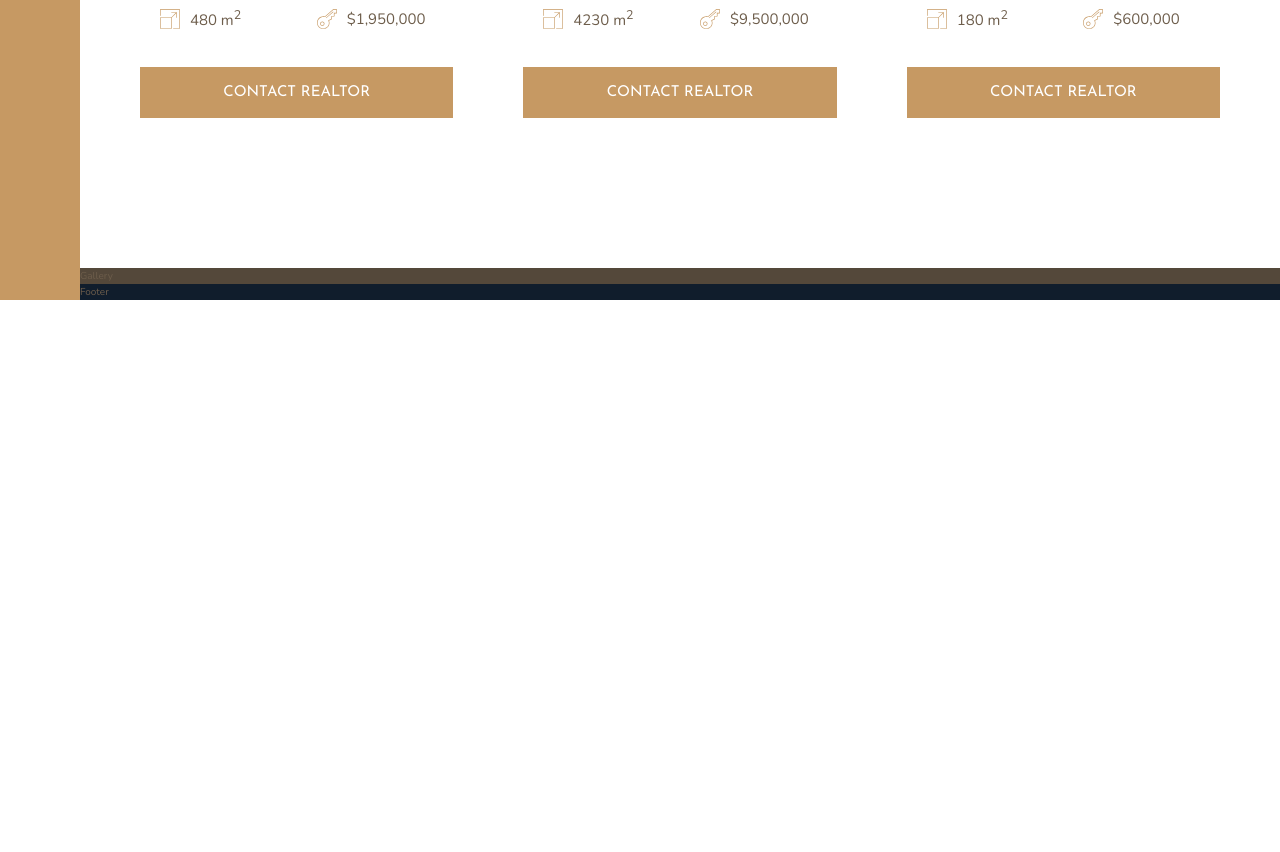
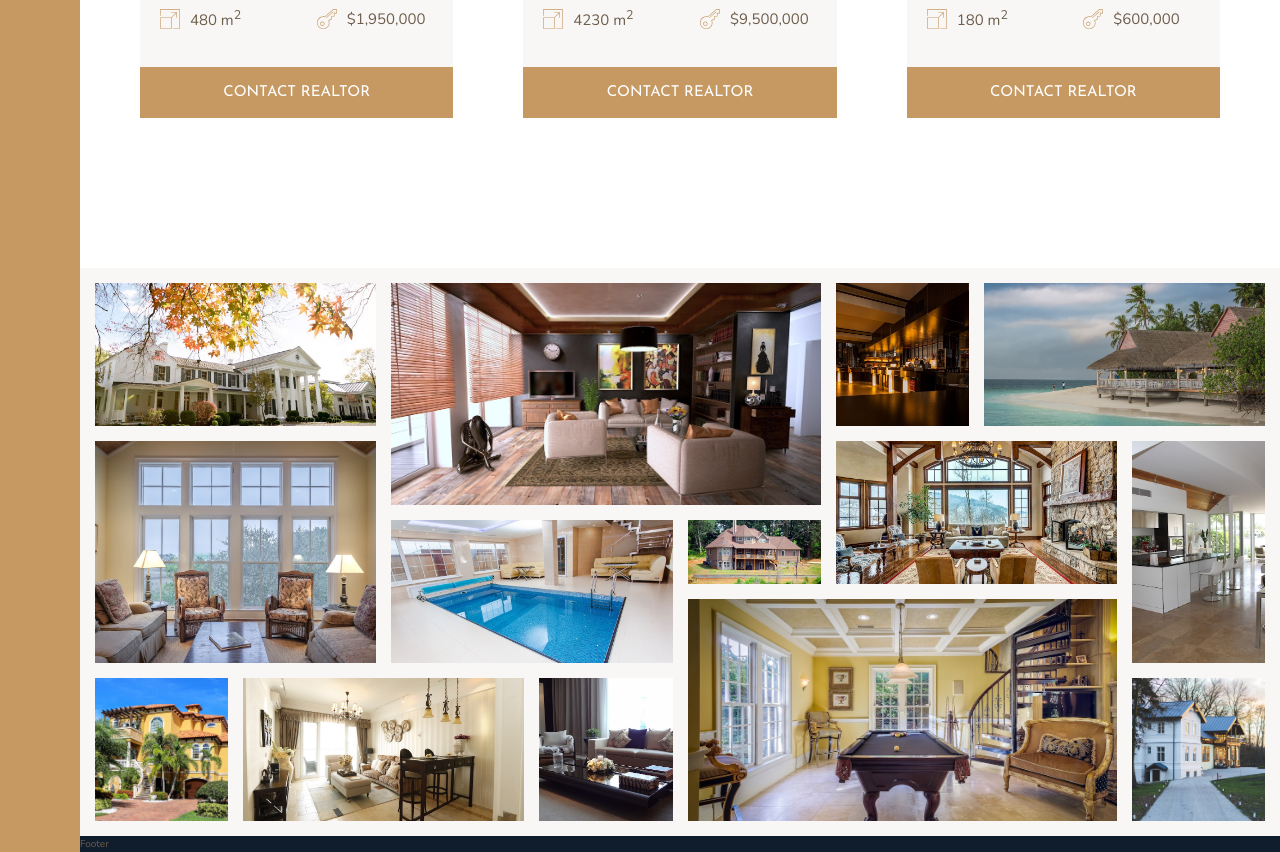
Before and after one commit to LenkaVer/Nexter-project, a website: page index.html in a window 1280 px wide. Shown: the part 2804-3656 px from the top of the page. Before the commit the page ends 3104 px from the top, so only its background shows below. Drawn offline with nearby package versions, Linux system fonts and the light colour scheme.

Commit message:
added gallery section

```diff
--- a/index.html
+++ b/index.html
@@ -308,7 +308,73 @@
         <button class="btn home__btn">Contact realtor</button>
       </div>
     </div>
-    <section class="gallery">Gallery</section>
+
+    <!-- GALLERY SECTION -->
+    <section class="gallery">
+      <figure class="fallery__item gallery__item--1">
+        <img src="img/gal-1.jpeg" alt="Gallery image 1" class="gallery__img" />
+      </figure>
+
+      <figure class="fallery__item gallery__item--2">
+        <img src="img/gal-2.jpeg" alt="Gallery image 2" class="gallery__img" />
+      </figure>
+      <figure class="fallery__item gallery__item--3">
+        <img src="img/gal-3.jpeg" alt="Gallery image 3" class="gallery__img" />
+      </figure>
+      <figure class="fallery__item gallery__item--4">
+        <img src="img/gal-4.jpeg" alt="Gallery image 4" class="gallery__img" />
+      </figure>
+      <figure class="fallery__item gallery__item--5">
+        <img src="img/gal-5.jpeg" alt="Gallery image 5" class="gallery__img" />
+      </figure>
+      <figure class="fallery__item gallery__item--6">
+        <img src="img/gal-6.jpeg" alt="Gallery image 6" class="gallery__img" />
+      </figure>
+      <figure class="fallery__item gallery__item--7">
+        <img src="img/gal-7.jpeg" alt="Gallery image 7" class="gallery__img" />
+      </figure>
+      <figure class="fallery__item gallery__item--8">
+        <img src="img/gal-8.jpeg" alt="Gallery image 8" class="gallery__img" />
+      </figure>
+      <figure class="fallery__item gallery__item--9">
+        <img src="img/gal-9.jpeg" alt="Gallery image 9" class="gallery__img" />
+      </figure>
+      <figure class="fallery__item gallery__item--10">
+        <img
+          src="img/gal-10.jpeg"
+          alt="Gallery image 10"
+          class="gallery__img"
+        />
+      </figure>
+      <figure class="fallery__item gallery__item--11">
+        <img
+          src="img/gal-11.jpeg"
+          alt="Gallery image 11"
+          class="gallery__img"
+        />
+      </figure>
+      <figure class="fallery__item gallery__item--12">
+        <img
+          src="img/gal-12.jpeg"
+          alt="Gallery image 12"
+          class="gallery__img"
+        />
+      </figure>
+      <figure class="fallery__item gallery__item--13">
+        <img
+          src="img/gal-13.jpeg"
+          alt="Gallery image 13"
+          class="gallery__img"
+        />
+      </figure>
+      <figure3 class="fallery__item gallery__item--14">
+        <img
+          src="img/gal-14.jpeg"
+          alt="Gallery image 14"
+          class="gallery__img"
+        />
+      </figure3>
+    </section>
     <footer class="footer">Footer</footer>
   </body>
 </html>
--- a/sass/_gallery.scss
+++ b/sass/_gallery.scss
@@ -1,6 +1,91 @@
 @use 'base' as *;
 
 .gallery {
-  background-color: $color-grey-dark-1;
+  background-color: $color-grey-light-1;
   grid-column: full-start/ full-end;
+
+  display: grid;
+  grid-template-columns: repeat(8, 1fr);
+  grid-template-rows: repeat(7, 5vw);
+  gap: 1.5rem;
+  padding: 1.5rem;
+
+  &__item {
+    &--1 {
+      grid-column: 1 / span 2;
+      grid-row: 1 / span 2;
+    }
+
+    &--2 {
+      grid-column: 3 / span 3;
+      grid-row: 1 / span 3;
+    }
+
+    &--3 {
+      grid-column: 6 / 7;
+      grid-row: 1 / span 2;
+    }
+
+    &--4 {
+      grid-column: 7 / span 2;
+      grid-row: 1 / span 2;
+    }
+
+    &--5 {
+      grid-column: 1 / span 2;
+      grid-row: 3 / span 3;
+    }
+
+    &--6 {
+      grid-column: 3 / span 2;
+      grid-row: 4 / span 2;
+    }
+
+    &--7 {
+      grid-column: 5 / 6;
+      grid-row: 4 / 5;
+    }
+
+    &--8 {
+      grid-column: 6 / span 2;
+      grid-row: 3 / span 2;
+    }
+
+    &--9 {
+      grid-column: 8 /9;
+      grid-row: 3 / span 3;
+    }
+
+    &--10 {
+      grid-column: 1 / 2;
+      grid-row: 6 / span 2;
+    }
+
+    &--11 {
+      grid-column: 2 / span 2;
+      grid-row: 6 / span 2;
+    }
+
+    &--12 {
+      grid-column: 4 / 5;
+      grid-row: 6 / span 2;
+    }
+
+    &--13 {
+      grid-column: 5 / span 3;
+      grid-row: 5 / span 3;
+    }
+
+    &--14 {
+      grid-column: 8 / 9;
+      grid-row: 6 / span 2;
+    }
+  }
+
+  &__img {
+    width: 100%;
+    height: 100%;
+    object-fit: cover;
+    display: block;
+  }
 }
--- a/sass/_homes.scss
+++ b/sass/_homes.scss
@@ -10,6 +10,7 @@
 }
 
 .home {
+  background-color: $color-grey-light-1;
   display: grid;
   grid-template-columns: repeat(2, 1fr);
   row-gap: 3.5rem;
```
Also changed, not shown: css/style.css, 1 other file.
